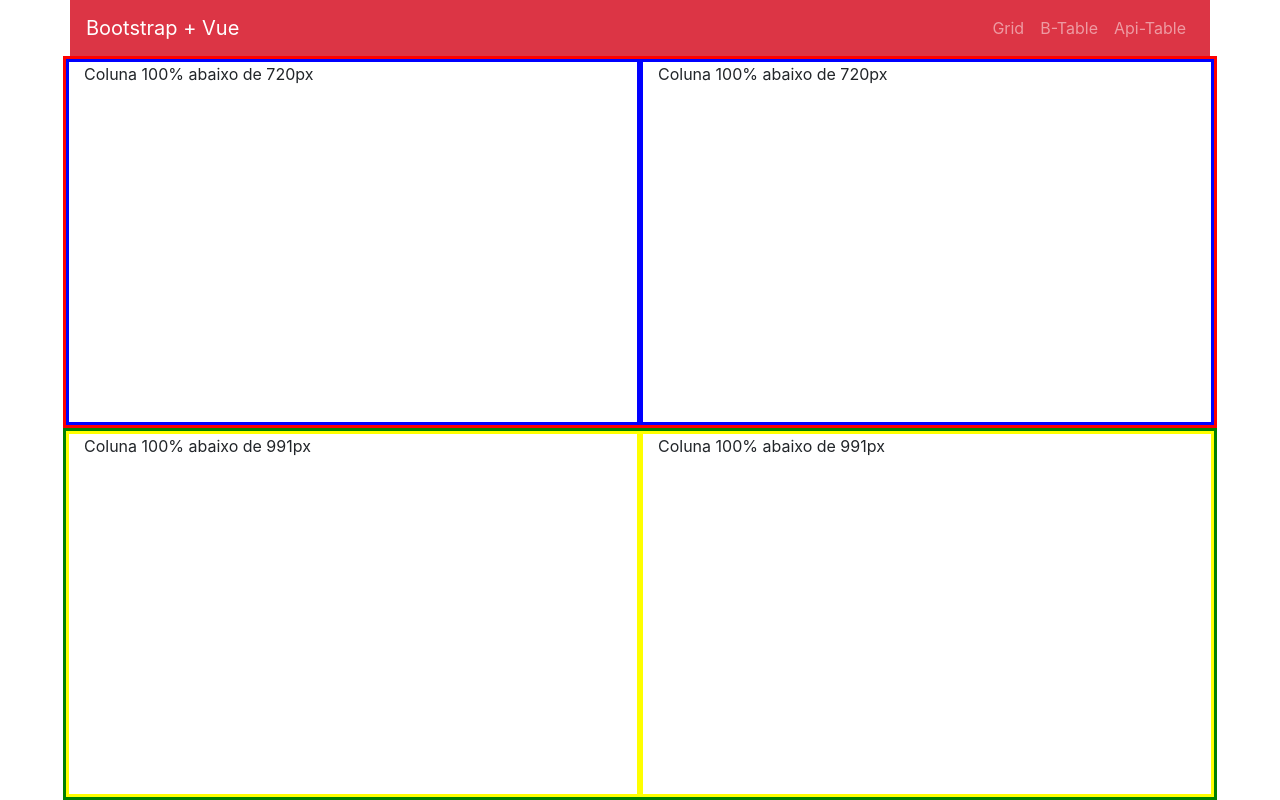
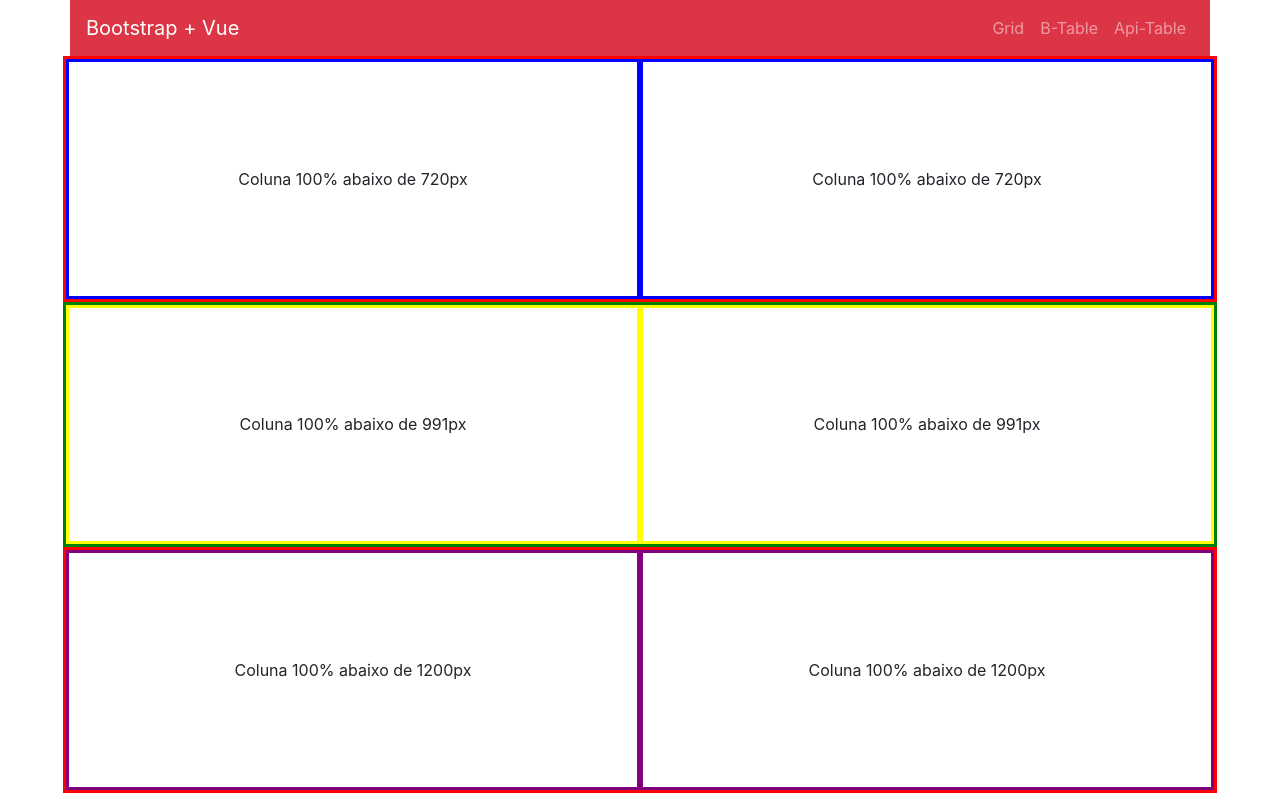
Before and after one commit to Marcos-Monte/bootstrap-notes, a Vue app: page / in a window 1280 px wide. Built offline with nearby package versions, Linux system fonts and the light colour scheme.

Commit message:
feat: ajuste na estrutura do layout e centralização de colunas na página inicial / Grid

```diff
--- a/src/App.vue
+++ b/src/App.vue
@@ -1,11 +1,10 @@
 <template>
   <!-- 'b-container' ou div com a class '.container', define se estamos usando o bootstrap ou bootstrapvue -->
   <b-container fluid="md" class="d-flex flex-column justify-content-start p-0" id="app">
+    <!-- Import da NavBar|Header -->
     <Header />
-  <!-- <div class="container-md" id="app"> -->
-    <!-- Elemento, boostrapvue, de tabela que recebe a props indicando se os elementos mostrados serão ativos ou os inativos -->
-    <!-- <Table /> -->
 
+    <!-- Conteudo renderizado via Routes -->
     <router-view></router-view>
 
   <!-- </div> -->
@@ -27,7 +26,8 @@ export default {
 </script>
 
 <style>
- #app{
-  height: 100vh;
- }
+  #app{
+    height: 100vh;
+    width: 100vw;
+  }
 </style>
--- a/src/components/Home.vue
+++ b/src/components/Home.vue
@@ -1,14 +1,28 @@
 <template>
 
-    <b-container fluid="sm" class="px-2 h-100">
-        <b-row style="border: solid red; height: 50%;">
-            <b-col md style="border: solid blue">Coluna 100% abaixo de 720px</b-col>
-            <b-col md style="border: solid blue">Coluna 100% abaixo de 720px</b-col>
+    <b-container fluid="md" class="px-2 h-100">
+
+        <b-row style="border: solid red; height: 33%;">
+
+            <b-col md class="center" style="border: solid blue">Coluna 100% abaixo de 720px</b-col>
+            <b-col md class="center" style="border: solid blue">Coluna 100% abaixo de 720px</b-col>
+
         </b-row>
-        <b-row style="border: solid green; height: 50%;">
-            <b-col lg style="border: solid yellow">Coluna 100% abaixo de 991px</b-col>
-            <b-col lg style="border: solid yellow">Coluna 100% abaixo de 991px</b-col>
+
+        <b-row style="border: solid green; height: 33%;">
+
+            <b-col lg class="center" style="border: solid yellow">Coluna 100% abaixo de 991px</b-col>
+            <b-col lg class="center" style="border: solid yellow">Coluna 100% abaixo de 991px</b-col>
+
         </b-row>
+
+        <b-row style="border: solid red; height: 33%;">
+
+            <b-col xl class="center" style="border: solid purple">Coluna 100% abaixo de 1200px</b-col>
+            <b-col xl class="center" style="border: solid purple">Coluna 100% abaixo de 1200px</b-col>
+
+        </b-row>
+
     </b-container>
 
 </template>
@@ -22,5 +36,9 @@ export default {
 </script>
 
 <style scoped>
-
+    .center{
+        display: flex;
+        justify-content: center;
+        align-items: center;
+    }
 </style>
```
